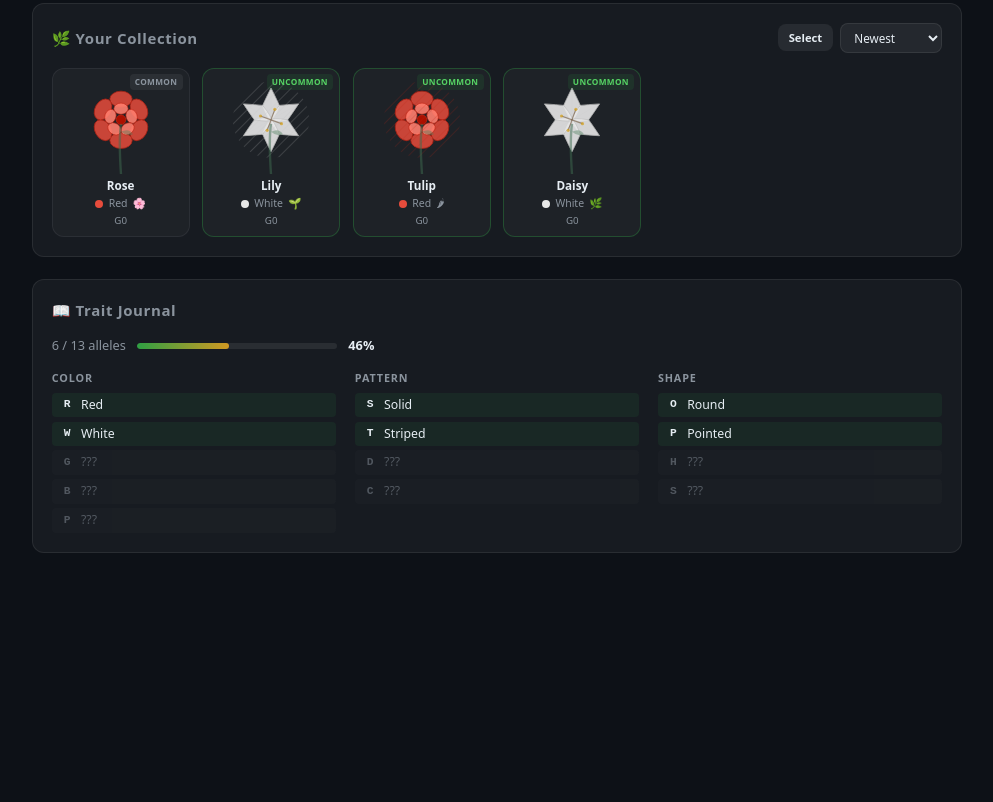
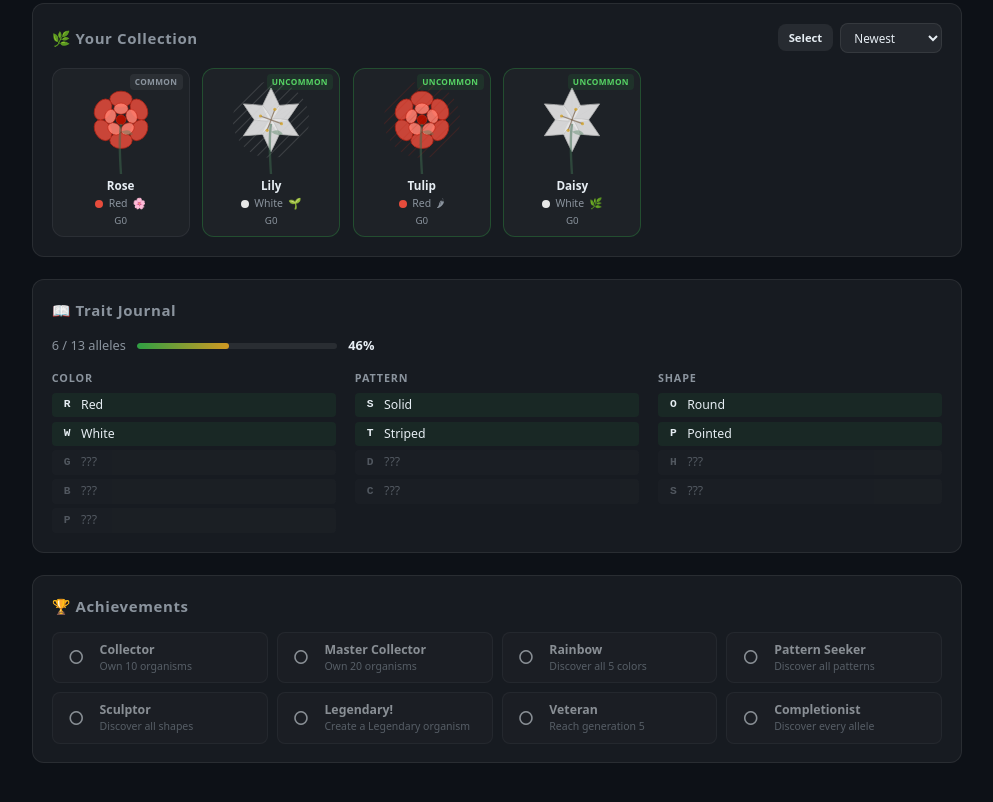
Before and after one commit to iamjawa/genesys, a plain HTML site: page index.html in a window 1280 px wide. Shown: the part 411-1213 px from the top of the page, without its empty margins (143-1136 px from the left). Before the commit the page ends 1009 px from the top, so only its background shows below. Drawn offline with Linux system fonts and the light colour scheme.

Commit message:
feat: achievements / milestones system with TDD
- AchievementTracker module checks store + discovery state for 8 milestones:
  Collector (10), Master Collector (20), Rainbow (all colors),
  Pattern Seeker (all patterns), Sculptor (all shapes), Legendary!,
  Veteran (gen 5), Completionist (all alleles)
- Achievements section below Trait Journal, gold highlight when complete
- Newly unlocked achievements fire notifications on breed
- Tested for: all have proper structure, not all complete on fresh store

```diff
--- a/css/style.css
+++ b/css/style.css
@@ -633,6 +633,51 @@ section h2 {
 }
 .bulk-bar.hidden { display: none; }
 
+/* ── Achievements ─────────────────────────────────────────────── */
+
+.achievements-grid {
+  display: grid;
+  grid-template-columns: repeat(auto-fill, minmax(200px, 1fr));
+  gap: .6rem;
+}
+
+.achievement-card {
+  display: flex;
+  align-items: center;
+  gap: .6rem;
+  padding: .5rem .6rem;
+  border: 1px solid var(--border);
+  border-radius: var(--radius-sm);
+  background: rgba(255,255,255,.03);
+  transition: background var(--transition), border-color var(--transition);
+}
+.achievement-card.completed { border-color: rgba(210,153,34,.4); background: rgba(210,153,34,.06); }
+
+.achievement-card.locked { opacity: .55; }
+
+.achievement-icon {
+  font-size: 1.2rem;
+  flex-shrink: 0;
+  width: 1.6em;
+  text-align: center;
+}
+
+.achievement-info { min-width: 0; }
+
+.achievement-name {
+  font-size: .82rem;
+  font-weight: 600;
+}
+.achievement-card.completed .achievement-name { color: var(--gold); }
+
+.achievement-desc {
+  font-size: .7rem;
+  color: var(--text-dim);
+  white-space: nowrap;
+  overflow: hidden;
+  text-overflow: ellipsis;
+}
+
 /* ── Card Delete Button ────────────────────────────────────────── */
 
 .card-delete {
--- a/index.html
+++ b/index.html
@@ -79,6 +79,12 @@
       <div id="journal-body"></div>
     </section>
 
+    <!-- Achievements -->
+    <section id="achievements-section">
+      <h2>🏆 Achievements</h2>
+      <div id="achievements-body" class="achievements-grid"></div>
+    </section>
+
   </main>
 
   <!-- ─── Detail Modal ────────────────────────────────────────── -->
@@ -97,6 +103,7 @@
   <script src="js/organisms.js"></script>
   <script src="js/renderer.js"></script>
   <script src="js/discovery-tracker.js"></script>
+  <script src="js/achievement-tracker.js"></script>
   <script src="js/app.js"></script>
 
 </body>
--- /dev/null
+++ b/js/achievement-tracker.js
@@ -0,0 +1,112 @@
+/**
+ * GENESYS — Achievement Tracker
+ * Tracks milestone achievements based on store and discovery state.
+ */
+
+function AchievementTracker(store, tracker) {
+  this.store = store;
+  this.tracker = tracker;
+}
+
+var ACHIEVEMENTS = [
+  {
+    id: 'collector_10',
+    name: 'Collector',
+    desc: 'Own 10 organisms',
+    check: function(store) { return store.getCount() >= 10; },
+  },
+  {
+    id: 'collector_20',
+    name: 'Master Collector',
+    desc: 'Own 20 organisms',
+    check: function(store) { return store.getCount() >= 20; },
+  },
+  {
+    id: 'rainbow',
+    name: 'Rainbow',
+    desc: 'Discover all 5 colors',
+    check: function(store, tracker) {
+      var d = tracker.getDiscovered();
+      return d.color.hasOwnProperty('R') && d.color.hasOwnProperty('W') &&
+             d.color.hasOwnProperty('G') && d.color.hasOwnProperty('B') &&
+             d.color.hasOwnProperty('P');
+    },
+  },
+  {
+    id: 'pattern_seeker',
+    name: 'Pattern Seeker',
+    desc: 'Discover all patterns',
+    check: function(store, tracker) {
+      var d = tracker.getDiscovered();
+      return d.pattern.hasOwnProperty('S') && d.pattern.hasOwnProperty('T') &&
+             d.pattern.hasOwnProperty('D') && d.pattern.hasOwnProperty('C');
+    },
+  },
+  {
+    id: 'sculptor',
+    name: 'Sculptor',
+    desc: 'Discover all shapes',
+    check: function(store, tracker) {
+      var d = tracker.getDiscovered();
+      return d.shape.hasOwnProperty('O') && d.shape.hasOwnProperty('P') &&
+             d.shape.hasOwnProperty('H') && d.shape.hasOwnProperty('S');
+    },
+  },
+  {
+    id: 'legendary',
+    name: 'Legendary!',
+    desc: 'Create a Legendary organism',
+    check: function(store) {
+      var all = store.getAll();
+      for (var i = 0; i < all.length; i++) {
+        if (all[i].rarityLabel === 'Legendary') return true;
+      }
+      return false;
+    },
+  },
+  {
+    id: 'veteran',
+    name: 'Veteran',
+    desc: 'Reach generation 5',
+    check: function(store) { return store.getMaxGeneration() >= 5; },
+  },
+  {
+    id: 'completionist',
+    name: 'Completionist',
+    desc: 'Discover every allele',
+    check: function(store, tracker) {
+      var all = tracker.getAll();
+      return all.total > 0 && all.seen === all.total;
+    },
+  },
+];
+
+AchievementTracker.prototype.getAll = function() {
+  return ACHIEVEMENTS.map(function(a) {
+    return {
+      id: a.id,
+      name: a.name,
+      desc: a.desc,
+      completed: a.check(this.store, this.tracker),
+    };
+  }, this);
+};
+
+AchievementTracker.prototype.getCompleted = function() {
+  return this.getAll().filter(function(a) { return a.completed; });
+};
+
+AchievementTracker.prototype.getUncompleted = function() {
+  return this.getAll().filter(function(a) { return !a.completed; });
+};
+
+AchievementTracker.prototype.checkNew = function(prevCompleted) {
+  var now = this.getAll();
+  var newly = [];
+  for (var i = 0; i < now.length; i++) {
+    if (now[i].completed && prevCompleted.indexOf(now[i].id) === -1) {
+      newly.push(now[i]);
+    }
+  }
+  return newly;
+};
--- a/js/app.js
+++ b/js/app.js
@@ -9,6 +9,8 @@ var allOrgs = store.getAll();
 for (var oi = 0; oi < allOrgs.length; oi++) {
   tracker.record(allOrgs[oi]);
 }
+var achievements = new AchievementTracker(store, tracker);
+var _prevAchievementIds = achievements.getCompleted().map(function(a) { return a.id; });
 
 (function() {
   var $ = function(sel) { return document.querySelector(sel); };
@@ -18,6 +20,7 @@ for (var oi = 0; oi < allOrgs.length; oi++) {
     cacheDOM();
     renderCollection();
     renderJournal();
+    renderAchievements();
     updateBreedingUI();
     bindEvents();
     updateStats();
@@ -41,6 +44,7 @@ for (var oi = 0; oi < allOrgs.length; oi++) {
     dom.statsRarest    = $('#stats-rarest');
     dom.statsCompletion = $('#stats-completion');
     dom.journalBody    = $('#journal-body');
+    dom.achievementsBody = $('#achievements-body');
     dom.sortSelect     = $('#sort-select');
     dom.oddsPanel      = $('#odds-panel');
     dom.selectToggle   = $('#select-toggle');
@@ -111,6 +115,24 @@ for (var oi = 0; oi < allOrgs.length; oi++) {
     if (count === 0 && !dom.bulkBar.classList.contains('hidden')) {
       // keep visible so Cancel button is reachable
     }
+  }
+
+  function renderAchievements() {
+    if (!dom.achievementsBody) return;
+    var all = achievements.getAll();
+    var html = '';
+    for (var ai = 0; ai < all.length; ai++) {
+      var a = all[ai];
+      html += '' +
+        '<div class="achievement-card ' + (a.completed ? 'completed' : 'locked') + '">' +
+          '<div class="achievement-icon">' + (a.completed ? '\u2B50' : '\u25CB') + '</div>' +
+          '<div class="achievement-info">' +
+            '<div class="achievement-name">' + a.name + '</div>' +
+            '<div class="achievement-desc">' + a.desc + '</div>' +
+          '</div>' +
+        '</div>';
+    }
+    dom.achievementsBody.innerHTML = html;
   }
 
   function renderCollection() {
@@ -330,8 +352,17 @@ for (var oi = 0; oi < allOrgs.length; oi++) {
     showResults(offspring);
     renderCollection();
     renderJournal();
+    renderAchievements();
     updateBreedingUI();
     updateStats();
+
+    // Check for newly completed achievements
+    var completedNow = achievements.getCompleted().map(function(a) { return a.id; });
+    var newly = achievements.checkNew(_prevAchievementIds);
+    _prevAchievementIds = completedNow;
+    for (var nai = 0; nai < newly.length; nai++) {
+      showNotification('Achievement unlocked: ' + newly[nai].name + '!', 'rare');
+    }
 
     if (newDiscoveries) showNotification('New allele discovered! Check the Journal.', 'discovery');
     if (newMutationCount > 0) showNotification('Mutation! A new allele appears!', 'mutation');
@@ -501,6 +532,7 @@ for (var oi = 0; oi < allOrgs.length; oi++) {
     closeModal();
     renderCollection();
     renderJournal();
+    renderAchievements();
     updateBreedingUI();
     updateStats();
     showNotification('Deleted ' + org.name, 'info');
```
Also changed, not shown: tests/runner.html (+25 -0 lines).
